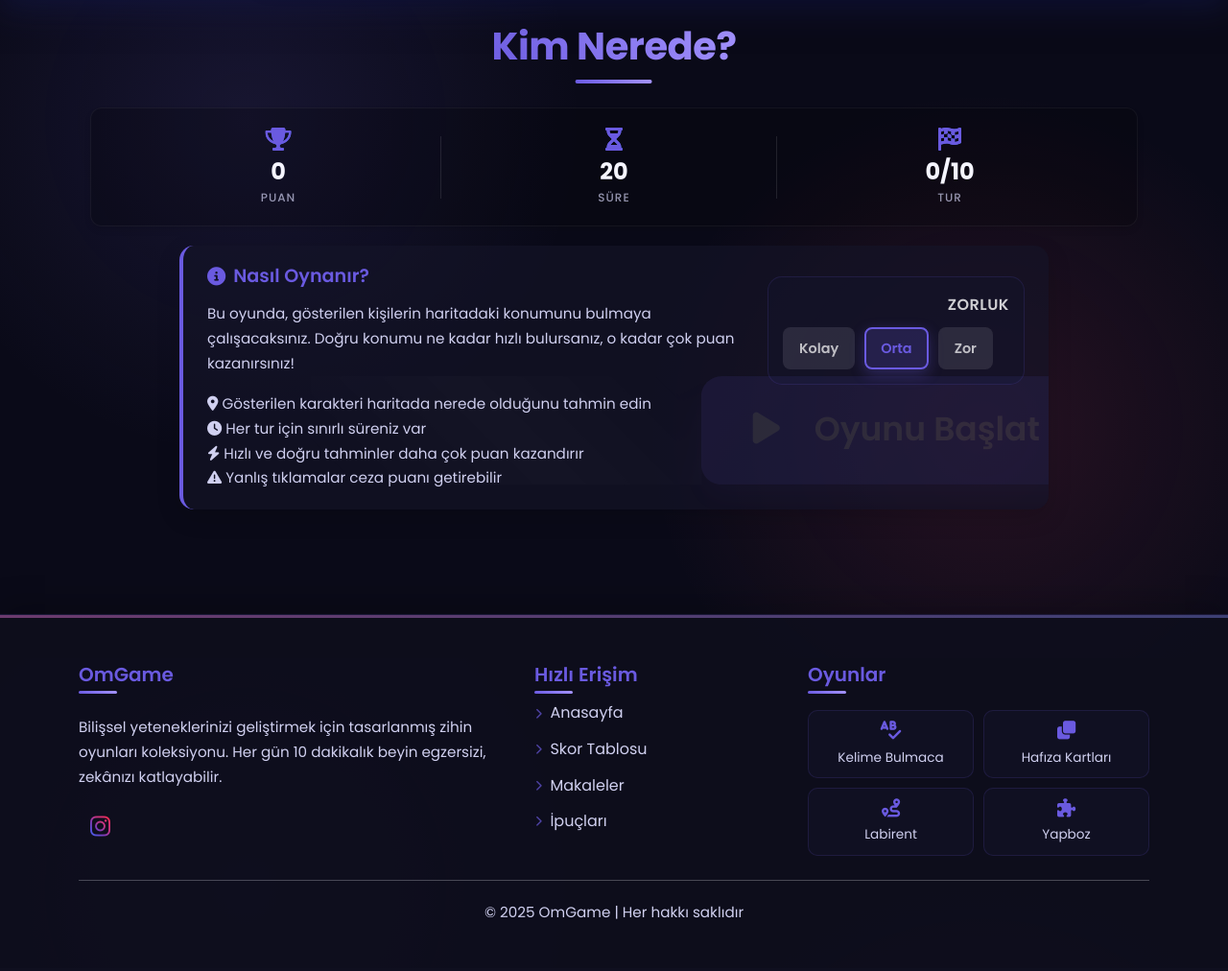
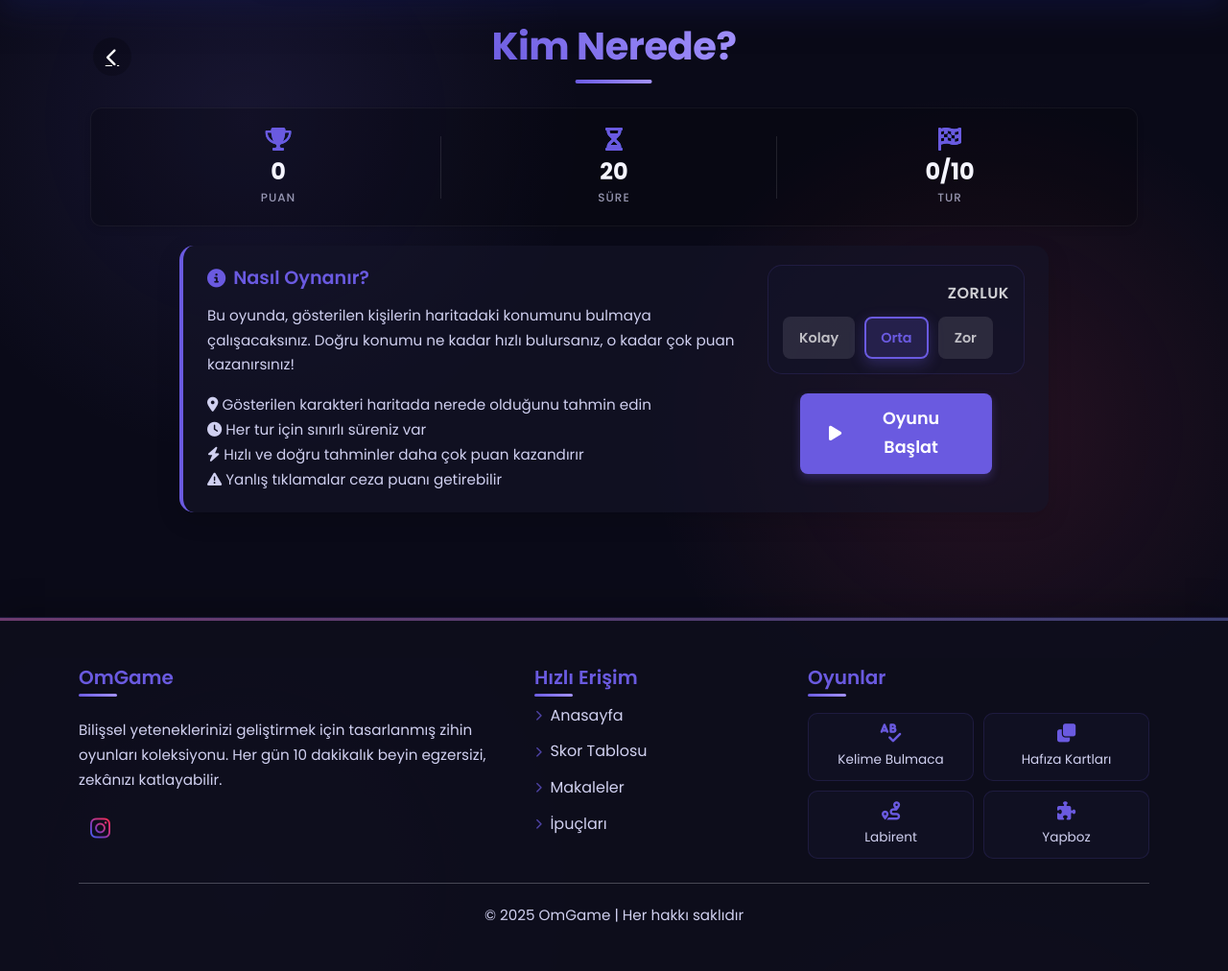
Before and after one commit to Orhan011/OmGame1, a Flask app: page /games/where-is-it in a window 1280 px wide. Shown: the part 114-1126 px from the top of the page at 96% size. Before the commit the page ends 1072 px from the top, so only its background shows below. Run offline with Flask 3, Linux system fonts and the light colour scheme; some libraries are stand-ins or nearby versions.

Commit message:
Add new game UI elements and improve game navigation.  Includes a standardized start button, back button, and updated styling for several games.
Replit-Commit-Author: Agent
Replit-Commit-Session-Id: 32891ee5-964d-49f0-922d-8cddb3e02c0e
Replit-Commit-Screenshot-Url: https://storage.googleapis.com/screenshot-production-us-central1/6c44277e-193f-44cb-9d06-e8f2e4ba9e56/74bffd82-d696-4a20-961b-ff4a99683966.jpg

```diff
--- a/static/css/games.css
+++ b/static/css/games.css
@@ -125,6 +125,40 @@
   animation: pulse 1.5s infinite, gradientShift 3s ease infinite;
 }
 
+/* Standart Başla Butonu - Sabit ve Yuvarlak Köşeli*/
+.standard-start-btn {
+  background-color: #6a5ae0;
+  color: white;
+  border: none;
+  border-radius: 8px;
+  padding: 12px 30px;
+  font-size: 1.1rem;
+  font-weight: 600;
+  cursor: pointer;
+  display: flex;
+  align-items: center;
+  justify-content: center;
+  gap: 10px;
+  margin: 20px auto;
+  width: 200px;
+  box-shadow: 0 4px 10px rgba(106, 90, 224, 0.3);
+  transition: all 0.3s ease;
+}
+
+.standard-start-btn:hover {
+  background-color: #7665e6;
+  box-shadow: 0 6px 15px rgba(106, 90, 224, 0.4);
+}
+
+.standard-start-btn:active {
+  transform: translateY(2px);
+  box-shadow: 0 2px 5px rgba(106, 90, 224, 0.2);
+}
+
+.standard-start-btn i {
+  font-size: 1.1rem;
+}
+
 @keyframes gradientShift {
   0% { background-position: 0% 50%; }
   50% { background-position: 100% 50%; }
@@ -206,6 +240,35 @@
   justify-content: flex-end;
   gap: 10px;
   margin-bottom: 15px;
+}
+
+/* Geri Düğmesi */
+.back-button {
+  position: absolute;
+  top: 15px;
+  left: 15px;
+  z-index: 100;
+  background-color: rgba(0, 0, 0, 0.2);
+  color: white;
+  width: 40px;
+  height: 40px;
+  border-radius: 50%;
+  border: none;
+  display: flex;
+  align-items: center;
+  justify-content: center;
+  cursor: pointer;
+  transition: all 0.3s ease;
+  font-size: 1.2rem;
+}
+
+.back-button:hover {
+  background-color: rgba(0, 0, 0, 0.4);
+  transform: translateY(-2px);
+}
+
+.back-button:active {
+  transform: translateY(0);
 }
 
 .game-header {
--- a/templates/games/audioMemory.html
+++ b/templates/games/audioMemory.html
@@ -3,7 +3,8 @@
 {% block title %}Sesli Hafıza Oyunu{% endblock %}
 
 {% block content %}
-<div class="container">
+<div class="container position-relative">
+  <a href="/" class="back-button"><i class="fas fa-chevron-left"></i></a>
   <h1 class="game-title text-center mb-4">Sesli Hafıza</h1>
 
   <!-- Oyun İstatistikleri Bölümü -->
@@ -59,7 +60,7 @@
                 <button id="level-hard" class="level-btn" data-level="HARD">Zor</button>
               </div>
             </div>
-            <button id="start-game" class="game-start-btn pulse-animation mt-3">
+            <button id="start-game" class="standard-start-btn">
               <i class="fas fa-play me-2"></i>Oyunu Başlat
             </button>
           </div>
--- a/templates/games/nBack.html
+++ b/templates/games/nBack.html
@@ -3,7 +3,8 @@
 {% block title %}N-Back Testi{% endblock %}
 
 {% block content %}
-<div class="container">
+<div class="container position-relative">
+  <a href="/" class="back-button"><i class="fas fa-chevron-left"></i></a>
   <h1 class="game-title text-center mb-4">N-Back Testi</h1>
 
   <!-- Oyun İstatistikleri Bölümü -->
@@ -60,7 +61,7 @@
                 <button id="level-hard" class="level-btn" data-level="HARD">Zor</button>
               </div>
             </div>
-            <button id="start-game" class="btn btn-primary btn-lg pulse-animation mt-3">
+            <button id="start-game" class="standard-start-btn">
               <i class="fas fa-play me-2"></i>Testi Başlat
             </button>
           </div>
--- a/templates/games/numberChain.html
+++ b/templates/games/numberChain.html
@@ -3,7 +3,8 @@
 {% block title %}Sayı Zinciri Oyunu{% endblock %}
 
 {% block content %}
-<div class="container">
+<div class="container position-relative">
+  <a href="/" class="back-button"><i class="fas fa-chevron-left"></i></a>
   <h1 class="game-title text-center mb-4">Sayı Zinciri</h1>
 
   <!-- Oyun İstatistikleri Bölümü -->
@@ -59,7 +60,7 @@
                 <button id="level-hard" class="level-btn" data-level="HARD">Zor</button>
               </div>
             </div>
-            <button id="start-game" class="game-start-btn pulse-animation mt-3">
+            <button id="start-game" class="standard-start-btn">
               <i class="fas fa-play me-2"></i>Oyunu Başlat
             </button>
           </div>
--- a/templates/games/whereIsIt.html
+++ b/templates/games/whereIsIt.html
@@ -3,7 +3,8 @@
 {% block title %}Kim Nerede Oyunu{% endblock %}
 
 {% block content %}
-<div class="container">
+<div class="container position-relative">
+  <a href="/" class="back-button"><i class="fas fa-chevron-left"></i></a>
   <h1 class="game-title text-center">Kim Nerede?</h1>
 
   <!-- Oyun İstatistikleri -->
@@ -63,7 +64,7 @@
                 <button id="level-hard" class="level-btn" data-level="HARD">Zor</button>
               </div>
             </div>
-            <button id="start-game" class="game-start-btn pulse-animation mt-3">
+            <button id="start-game" class="standard-start-btn">
               <i class="fas fa-play me-2"></i>Oyunu Başlat
             </button>
           </div>
@@ -85,7 +86,7 @@
         </div>
 
         <div id="map-container" class="game-map">
-          <img src="/static/images/whereIsIt/map.png" alt="Harita" class="map-image">
+          <img src="/static/images/whereIsIt/map.svg" alt="Harita" class="map-image">
           <!-- Hedef işaretçileri buraya dinamik olarak eklenecek -->
         </div>
 
--- a/templates/index.html
+++ b/templates/index.html
@@ -117,7 +117,8 @@
     <a href="{{ url_for('where_is_it') }}" class="game-btn">Oyna</a>
   </div>
 
-  <!-- Kart Eşleme -->
+  <!-- Kart Eşleme oyunu kaldırıldı -->
+  <!--
   <div class="game-card">
     <div class="game-icon"><i class="fas fa-th"></i></div>
     <div class="game-info">
@@ -126,6 +127,7 @@
     </div>
     <a href="{{ url_for('memory_cards') }}" class="game-btn">Oyna</a>
   </div>
+  -->
 
   <!-- Sayı Zinciri -->
   <div class="game-card">
```
Also changed, not shown: static/images/whereIsIt/map.svg (added).
